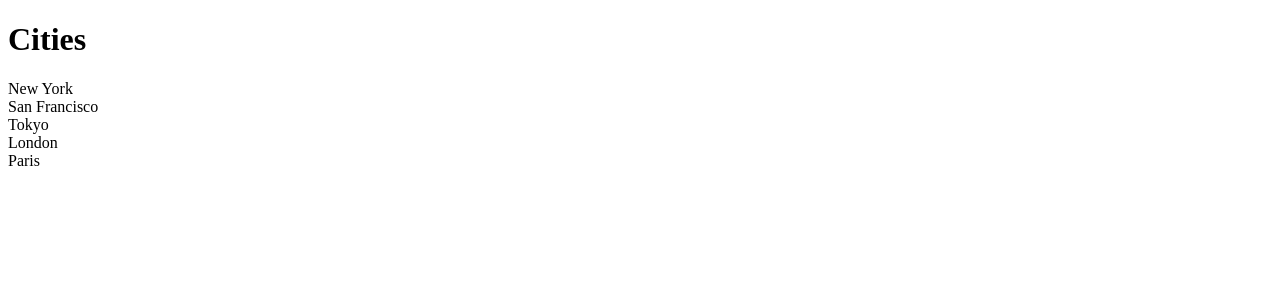
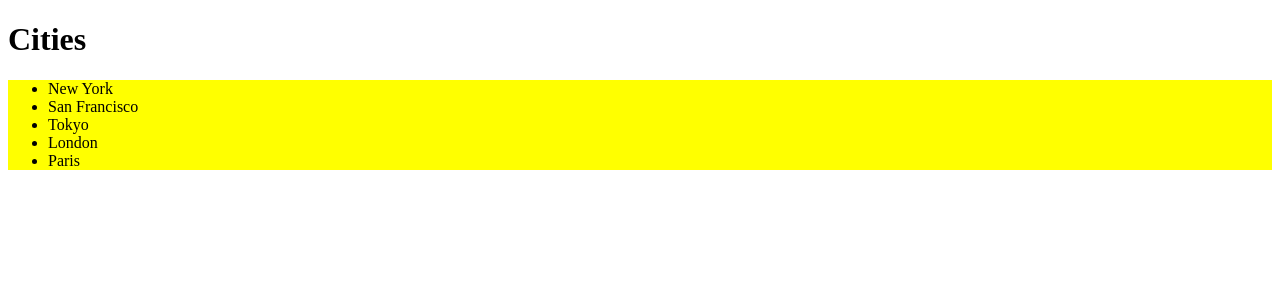
Before and after one commit to Mr-Olivier/re, a React (Vite) app: page / in a window 1280 px wide. Shown: the top 300 px of the page. Built offline with nearby package versions, Linux system fonts and the light colour scheme.

Commit message:
feat: I added CSS Modules to style my component well

```diff
--- a/src/components/ListGroup/ListGroup.css
+++ /dev/null
@@ -1,4 +0,0 @@
-.list-group {
-  list-style: none;
-  padding: 0;
-}
--- /dev/null
+++ b/src/components/ListGroup/ListGroup.module.css
@@ -0,0 +1,8 @@
+.listGroup {
+  list-style: none;
+  padding: 0;
+}
+
+.container {
+  background-color: yellow;
+}
--- a/src/components/ListGroup/ListGroup.tsx
+++ b/src/components/ListGroup/ListGroup.tsx
@@ -1,5 +1,5 @@
 import { useState } from "react";
-import "./ListGroup.css";
+import styles from "./ListGroup.module.css";
 
 // { items: [], heading: string }
 interface Props {
@@ -16,7 +16,7 @@
     <>
       <h1>{heading}</h1>
       {items.length === 0 && <p>No item found</p>}
-      <ul className="list-group">
+      <ul className={[styles.ListGroup, styles.container].join(" ")}>
         {items.map((item, index) => (
           <li
             className={
```
